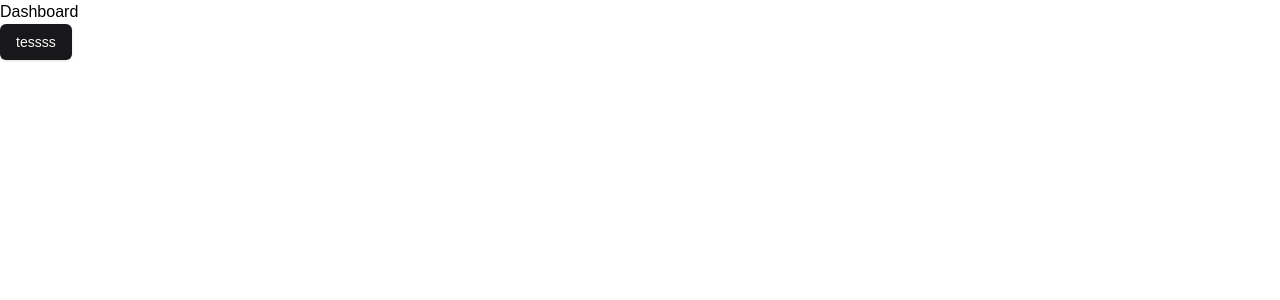
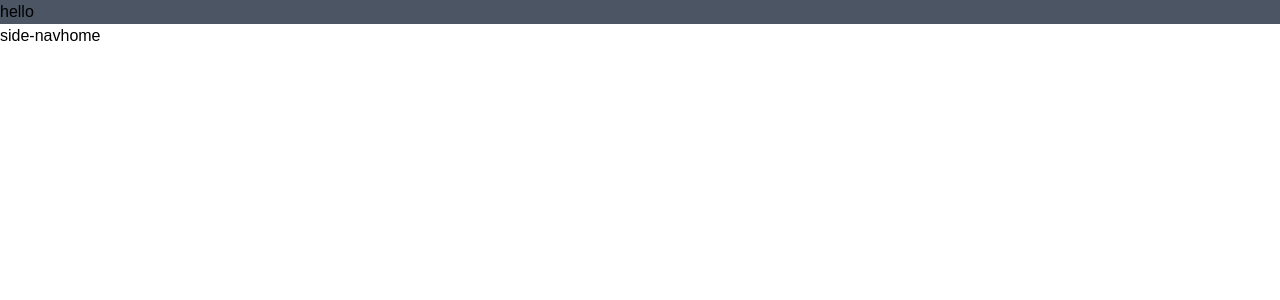
Before and after one commit to tjoetmuty/neeeext-js, a Next.js app: page /dashboard in a window 1280 px wide. Shown: the top 300 px of the page. Built offline with nearby package versions, Linux system fonts and the light colour scheme.

Commit message:
set app router

```diff
--- /dev/null
+++ b/src/app/dashboard/index.jsx
@@ -0,0 +1,20 @@
+
+import Header from "@/components/components/header";
+import SideBar from "@/components/components/side-nav";
+import React from "react";
+
+const Dashboard = () => {
+  return (
+    <div>
+      <Header/>
+      <div className="flex">
+        <SideBar/>
+        <div className="overflow-auto">
+           home
+        </div>
+      </div>
+    </div>
+  );
+};
+
+export default Dashboard;
--- a/src/app/dashboard/page.jsx
+++ b/src/app/dashboard/page.jsx
@@ -1,13 +1,13 @@
 import { Button } from '@/components/ui/button'
 import React from 'react'
+import Dashboard from '.'
 
-const Dashboard = () => {
+const DashboardPage = () => {
   return (
     <div>
-      <h1>Dashboard</h1>
-      <Button>tessss</Button>
+     <Dashboard/>
     </div>
   )
 }
 
-export default Dashboard
+export default DashboardPage
--- a/src/app/layout.js
+++ b/src/app/layout.js
@@ -13,7 +13,7 @@ const geistMono = localFont({
 });
 
 export const metadata = {
-  title: "Create Next App",
+  title: "project-2.0",
   description: "Generated by create next app",
 };
 
--- a/src/app/page.js
+++ b/src/app/page.js
@@ -1,11 +1,9 @@
-import Image from "next/image";
-import Dashboard from "./dashboard/page";
+
 
 export default function Home() {
   return (
     <div>
       Hello
-      <Dashboard/>
     </div>
   );
 }
--- /dev/null
+++ b/src/components/components/header.jsx
@@ -0,0 +1,11 @@
+import React from 'react'
+
+const Header = () => {
+  return (
+    <div className='bg-gray-600'>
+      hello
+    </div>
+  )
+}
+
+export default Header
--- /dev/null
+++ b/src/components/components/side-nav.jsx
@@ -0,0 +1,9 @@
+import React from 'react'
+
+const SideBar = () => {
+  return (
+    <div>side-nav</div>
+  )
+}
+
+export default SideBar
```
